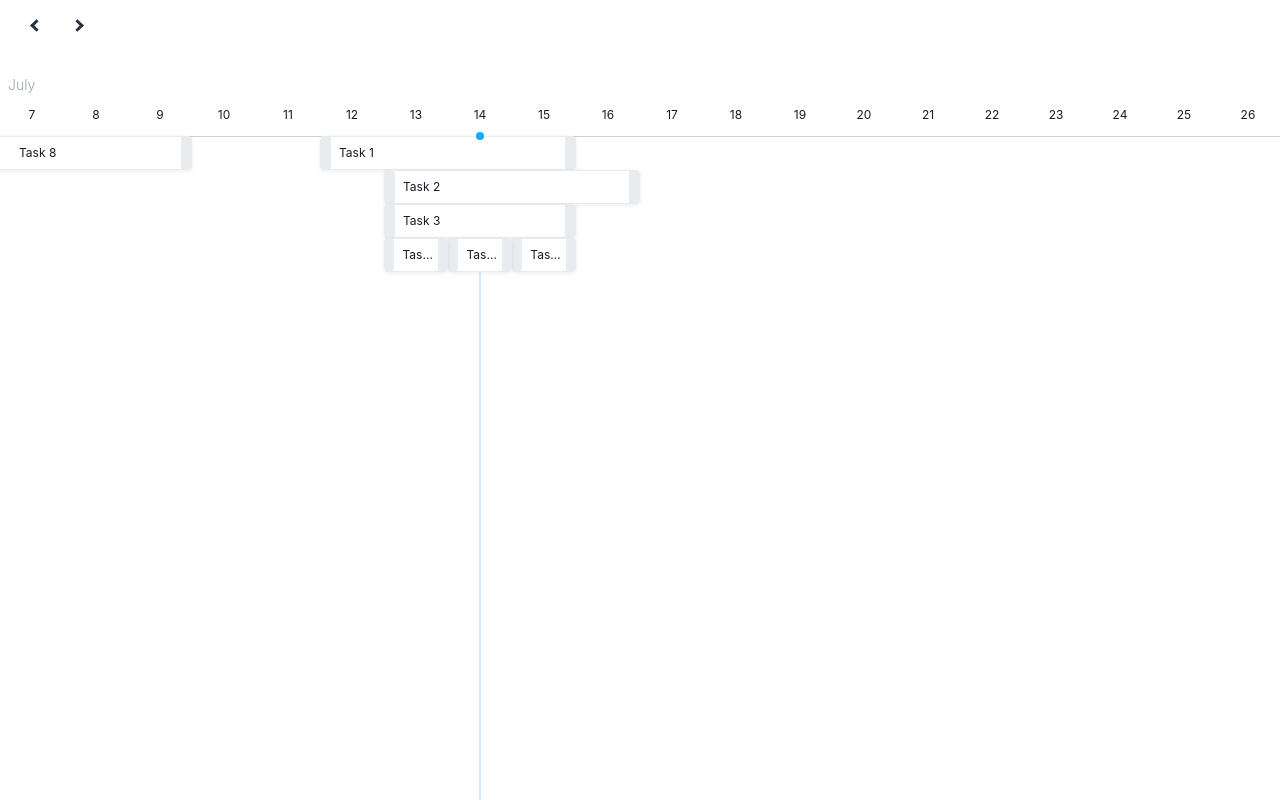
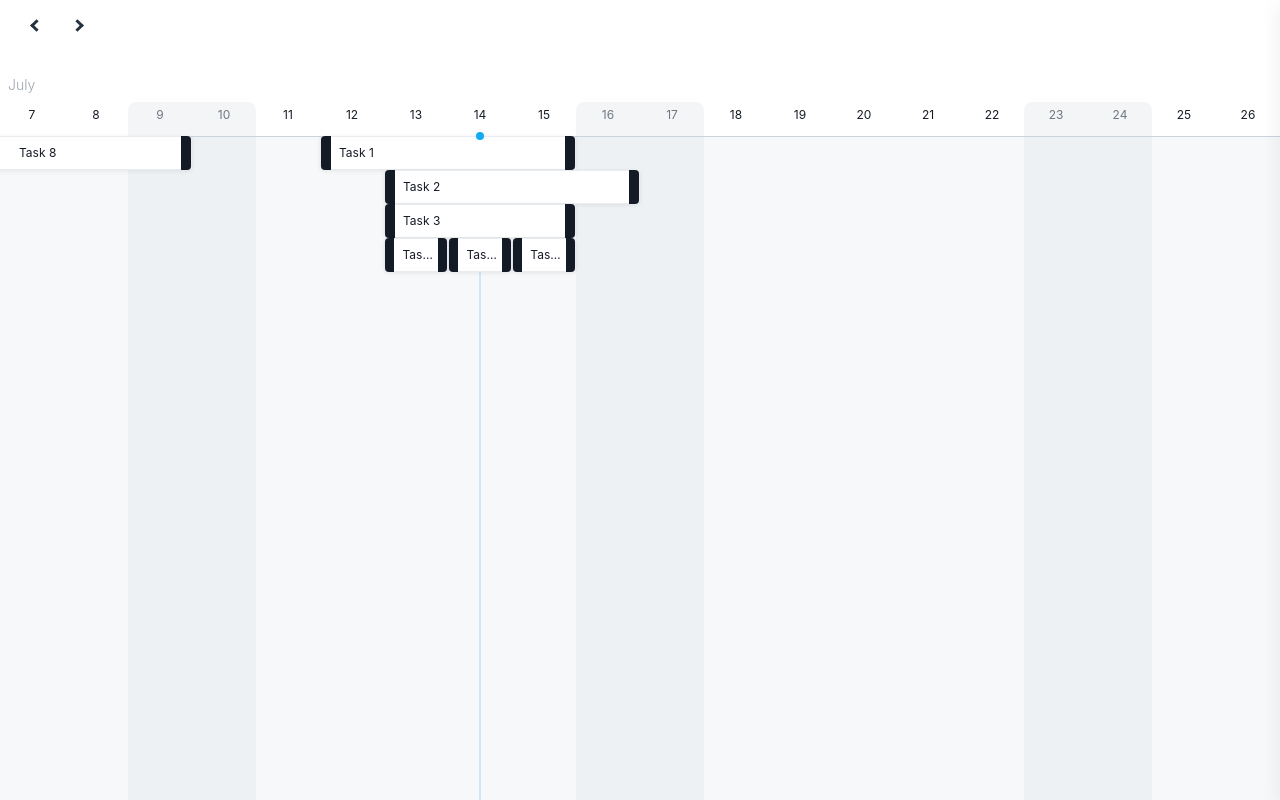
Before and after one commit to AdrKacz/simple-gantt-timeline, a React (Create React App) app in the folder react-app/simple-gantt-timeline/: page / in a window 1280 px wide. Built offline with nearby package versions, Linux system fonts and the light colour scheme.

Commit message:
Styling and Simple Editor Panel

```diff
--- /dev/null
+++ b/react-app/simple-gantt-timeline/src/components/EditTaskPanel/EditTaskPanel.css
@@ -0,0 +1,62 @@
+div.EditTaskPanel {
+  position: absolute;
+  color: var(--color-text);
+  font-family: -apple-system,BlinkMacSystemFont,"Segoe UI",Roboto,"Helvetica Neue",Helvetica,Arial,sans-serif;
+  font-size: 14px;
+  line-height: normal;
+  background-color: var(--color-background-weak);
+  border-left: 1px solid var(--color-border);
+  border-top: 1px solid var(--color-border);
+  bottom: 0;
+  box-shadow: 0 5px 20px 0 rgba(21,27,38,.08);
+  display: flex;
+  flex-direction: column;
+  left: 100%;
+  max-width: 700px;
+  top: 0;
+  width: 55%;
+  z-index: 600;
+  transition: transform .5s cubic-bezier(0.23, 1, 0.32, 1);
+}
+
+div.EditTaskPanel.visible {
+  transform: translateX(-100%);
+}
+
+div.EditTaskPanel input.taskname,
+div.EditTaskPanel input.taskname:focus {
+  width: 90%;
+
+  text-align: left;
+
+  outline: none;
+  border: none;
+
+  border: 1px solid transparent;
+  color: inherit;
+  font: inherit;
+  margin: 0;
+  border-width: 1px;
+  border-style: solid;
+  border-radius: 6px;
+  padding: 0 12px;
+  box-sizing: border-box;
+  background-color: inherit;
+  overflow-wrap: break-word;
+  resize: none;
+  white-space: pre-wrap;
+  overflow: hidden;
+  text-rendering: optimizeSpeed;
+  vertical-align: top;
+
+  border-color: transparent;
+  font-family: -apple-system,BlinkMacSystemFont,"Segoe UI",Roboto,"Helvetica Neue",Helvetica,Arial,sans-serif;
+  font-size: 24px;
+  font-weight: 500;
+  line-height: 32px;
+  min-height: 0;
+  padding-bottom: 4px;
+  padding-top: 4px;
+  width: calc(100% + 14px);
+  margin-top: 1rem;
+}
--- /dev/null
+++ b/react-app/simple-gantt-timeline/src/components/EditTaskPanel/EditTaskPanel.js
@@ -0,0 +1,36 @@
+import './EditTaskPanel.css';
+
+function EditTaskPanel({taskObject, editTaskObject}) {
+  function handleMouseUp(e) {
+    e.preventDefault();
+    e.stopPropagation();
+  }
+  function handleNameChange(e) {
+    e.preventDefault();
+    e.stopPropagation();
+
+    editTaskObject({
+      ...taskObject,
+      Name: e.target.value,
+    })
+  }
+
+  return (
+    <div
+      onMouseUp={handleMouseUp}
+      className={`EditTaskPanel${taskObject.Id ? " visible" : ""}`}
+    >
+      {taskObject.Id && (
+        <input
+          className="taskname"
+          value={taskObject.Name}
+          onChange={handleNameChange}
+          type="text"
+          placeholder="Write a task name"
+        />
+      )}
+    </div>
+  )
+};
+
+export default EditTaskPanel;
--- a/react-app/simple-gantt-timeline/src/components/EmptyTask/EmptyTask.css
+++ b/react-app/simple-gantt-timeline/src/components/EmptyTask/EmptyTask.css
@@ -5,8 +5,8 @@ div.EmptyTask {
   overflow: hidden;
 }
 
-div.EmptyTask input,
-div.EmptyTask input:focus {
+div.EmptyTask input.emptytaskname,
+div.EmptyTask input.emptytaskname:focus {
 
   margin-left: 0.5rem;
 
--- a/react-app/simple-gantt-timeline/src/components/EmptyTask/EmptyTask.js
+++ b/react-app/simple-gantt-timeline/src/components/EmptyTask/EmptyTask.js
@@ -14,7 +14,7 @@ function EmptyTask({name, absoluteTop, absoluteLeft, width, height, paddingLeft,
     e.preventDefault();
     e.stopPropagation();
 
-    setName(e.target.value)
+    setName(e.target.value);
   };
 
   useEffect(() => {
@@ -34,6 +34,7 @@ function EmptyTask({name, absoluteTop, absoluteLeft, width, height, paddingLeft,
       }}
     >
       <input
+        className="emptytaskname"
         ref={inputRef}
         value={name}
         onChange={handleChange}
--- a/react-app/simple-gantt-timeline/src/components/TaskCreator/TaskCreator.js
+++ b/react-app/simple-gantt-timeline/src/components/TaskCreator/TaskCreator.js
@@ -10,7 +10,6 @@ function TaskCreator({absoluteTop, absoluteLeft, width, height, dayWidth, taskHe
   function handleClick(e) {
     e.preventDefault();
     e.stopPropagation();
-    console.log("Click Press", e)
 
     const offsetX = e.nativeEvent.offsetX;
     const offsetY = e.nativeEvent.offsetY;
--- a/react-app/simple-gantt-timeline/src/components/TaskHandle/TaskHandle.css
+++ b/react-app/simple-gantt-timeline/src/components/TaskHandle/TaskHandle.css
@@ -16,10 +16,17 @@ div.TaskHandle {
   user-select: none;
 
   width: 10px;
-  border-radius: 0 4px 4px 0;
   bottom: 0;
   transition: opacity 100ms;
   right: -9px;
-  background-color: var(--color-background-hover);
+  background-color: var(--color-sidebar-background-strong);
   opacity: 1;
 }
+
+div.TaskHandle.handleleft {
+  border-radius: 4px 0 0 4px;
+}
+
+div.TaskHandle.handleright {
+  border-radius: 0 4px 4px 0;
+}
--- a/react-app/simple-gantt-timeline/src/components/TaskHandle/TaskHandle.js
+++ b/react-app/simple-gantt-timeline/src/components/TaskHandle/TaskHandle.js
@@ -4,7 +4,7 @@ import useMousePosition from "../../hooks/useMousePosition";
 
 import './TaskHandle.css';
 
-function TaskHandle({width, height, handleKey, updateTaskHandle}) {
+function TaskHandle({width, height, handleKey, updateTaskHandle, isLeft}) {
   const [clientX, , setIsListening] = useMousePosition(handleKey);
   function handleMouseDown(e) {
     setIsListening(true);
@@ -17,7 +17,7 @@ function TaskHandle({width, height, handleKey, updateTaskHandle}) {
   return (
     <div
       onMouseDown={handleMouseDown}
-      className="TaskHandle"
+      className={`TaskHandle ${isLeft ? "handleleft" : "handleright"}`}
       style={{
         height: height,
       }}
--- a/react-app/simple-gantt-timeline/src/components/TimeAxis/TimeAxis.css
+++ b/react-app/simple-gantt-timeline/src/components/TimeAxis/TimeAxis.css
@@ -17,6 +17,12 @@ div.TimeAxis div.time {
 
   background: var(--color-background-weak);
   border-bottom: 1px solid var(--color-border-strong);
+}
+
+div.TimeAxis div.time.weekendday {
+  color: var(--color-text-weak);
+  background-color: transparent;
+
 }
 
 div.TimeAxis div.month {
@@ -71,3 +77,18 @@ div.TimeAxis div.todaystrip {
 
   transform: translate(-50%, 0);
 }
+
+div.TimeAxis div.weekend {
+  position: absolute;
+  bottom: 0;
+  background: var(--color-background-strong-deprecated);
+
+  border-radius: 8px 8px 0 0;
+}
+
+div.TimeAxis div.timebackground {
+  position: absolute;
+  right: 0;
+  bottom: 0;
+  background: var(--color-background-medium);
+}
--- a/react-app/simple-gantt-timeline/src/components/TimeAxis/TimeAxis.js
+++ b/react-app/simple-gantt-timeline/src/components/TimeAxis/TimeAxis.js
@@ -21,8 +21,10 @@ function TimeAxis({topOrigin, leftOrigin, maxSpread, dayWidth, dayOrigin, height
   const months = [];
   const dates = [];
   const today = [];
+  const weekends = [];
 
-  Array(maxSpread).fill(0).forEach((item, i) => {
+  Array(maxSpread + 1).fill(0).forEach((item, i) => {
+    i -= 1; // Start one day earlier to catch Sunday weekend strip
     // Get Date
     const currentDay = new Date(dayOrigin.getTime() + i * 86400000)
 
@@ -30,7 +32,7 @@ function TimeAxis({topOrigin, leftOrigin, maxSpread, dayWidth, dayOrigin, height
     dates.push(
       <div
         key={`date-${i}`}
-        className="time"
+        className={`time${(currentDay.getDay() === 5 || currentDay.getDay() === 6) ? " weekendday" : ""}`}
         style={{
           top: topOrigin + height,
           left: leftOrigin + dayWidth * i,
@@ -51,8 +53,7 @@ function TimeAxis({topOrigin, leftOrigin, maxSpread, dayWidth, dayOrigin, height
             top: topOrigin + 2 * height,
             left: leftOrigin + dayWidth * i + dayWidth / 2,
           }}
-        >
-        </div>
+        />
       );
 
       today.push(
@@ -63,10 +64,24 @@ function TimeAxis({topOrigin, leftOrigin, maxSpread, dayWidth, dayOrigin, height
             top: topOrigin + 2 * height,
             left: leftOrigin + dayWidth * i + dayWidth / 2,
           }}
-        >
-        </div>
+        />
       );
     };
+
+    // Add weekends (if Saturday -5-)
+    if (currentDay.getDay() === 5) {
+      weekends.push(
+        <div
+          key={`weekends-${i}`}
+          className="weekend"
+          style={{
+            top: topOrigin + height,
+            left: leftOrigin + dayWidth * i,
+            width: 2 * dayWidth,
+          }}
+        />
+      )
+    }
 
     // Add Month
     if (i === 0 || currentDay.getDate() === 1) {
@@ -87,6 +102,14 @@ function TimeAxis({topOrigin, leftOrigin, maxSpread, dayWidth, dayOrigin, height
 
   return (
     <div className="TimeAxis">
+      <div
+        className="timebackground"
+        style={{
+          top: topOrigin + 2 * height,
+          left: leftOrigin,
+        }}
+      />
+      {weekends}
       {months}
       {dates}
       {today}
--- a/react-app/simple-gantt-timeline/src/components/Timeline/Timeline.js
+++ b/react-app/simple-gantt-timeline/src/components/Timeline/Timeline.js
@@ -6,6 +6,7 @@ import { useState } from "react";
 import Task from "../Task/Task";
 import EmptyTask from "../EmptyTask/EmptyTask";
 import TaskCreator from "../TaskCreator/TaskCreator";
+import EditTaskPanel from "../EditTaskPanel/EditTaskPanel";
 
 import './Timeline.css';
 
@@ -20,13 +21,16 @@ function Timeline({mouseEvent, fromDate, topOrigin, leftOrigin, maxSpread, dayWi
   editStoreTask = editStoreTask ?? ((_) => (undefined));
 
   function handleMouseUp() {
-    validateEditedTask();
-    setEditedTask({});
+    if (!isEditTaskPanelOpen && editedTask.Id) {
+      validateRunningTasks();
+    };
   };
 
   // TODO: Both can be merged
   const [emptyTask, setEmptyTask] = useState({});
   const [editedTask, setEditedTask] = useState({});
+
+  const [isEditTaskPanelOpen, setIsEditTaskPanelOpen] = useState(false);
 
   const dayOrigin = new Date(fromDate.getTime());
   const timelineMap = {};
@@ -43,6 +47,21 @@ function Timeline({mouseEvent, fromDate, topOrigin, leftOrigin, maxSpread, dayWi
   if (emptyTask.StartDate && emptyTask.DueDate) {
     placeTask(emptyTask, EmptyTask);
   };
+
+  function findTask(taskId) {
+    let localTask;
+    if (editedTask.Id === taskId) {
+      localTask = {...editedTask};
+    } else {
+      for (let i = 0; i < store.length; i++) {
+        if (store[i].Id === taskId) {
+          localTask = {...store[i]}
+          break;
+        };
+      };
+    };
+    return localTask;
+  }
 
   function placeTask(item, Template) {
     // Get offset and spread
@@ -75,6 +94,7 @@ function Timeline({mouseEvent, fromDate, topOrigin, leftOrigin, maxSpread, dayWi
           paddingLeft={-Math.min(column, 0) * dayWidth}
           setName={(value) => (setEmptyTask({...emptyTask, Name:value}))}
           updateTask={(...args) => (updateLocalTask(item.Id, ...args))}
+          launchEditTaskObject={() => (launchEditLocalTaskObject(item.Id))}
         />
       );
     };
@@ -99,13 +119,29 @@ function Timeline({mouseEvent, fromDate, topOrigin, leftOrigin, maxSpread, dayWi
     editStoreTask({...emptyTask, Id: taskId});
   }
 
+  function validateRunningTasks() {
+    // Validate empty and edited task
+    if (emptyTask.StartDate && emptyTask.DueDate) {
+      validateEmptyTask();
+      setEmptyTask({});
+      return true;
+    } else if (editedTask.Id) {
+      if (isEditTaskPanelOpen) {
+        setIsEditTaskPanelOpen(false);
+      };
+      validateEditedTask();
+      setEditedTask({});
+      return true;
+    };
+    return false;
+  }
+
   function createTask(column, row) {
     // Just remove if already there
-    if (emptyTask.StartDate && emptyTask.DueDate) {
-      validateEmptyTask()
-      setEmptyTask({});
+    if (validateRunningTasks()) {
       return;
     };
+
     if (!column || !row) {
       return;
     }
@@ -128,28 +164,34 @@ function Timeline({mouseEvent, fromDate, topOrigin, leftOrigin, maxSpread, dayWi
     });
   }
 
+  function launchEditLocalTaskObject(taskId) {
+    // Verification if creation / edition running (should not happen)
+    if (validateRunningTasks()) {
+      return;
+    };
+
+    // Open Edition panel
+    const localTask = findTask(taskId);
+    setIsEditTaskPanelOpen(true);
+    setEditedTask(localTask);
+  }
+
+  function editCurrentLocalTaskObject(newTaskObject) {
+    setEditedTask(newTaskObject);
+  }
+
   function updateLocalTask(taskId, side, clientX, clientY) {
     if (!taskId || !side || (!clientX && !clientY)) {
       return;
     }
-    let localTask;
-    if (editedTask.Id === taskId) {
-      localTask = {...editedTask};
-    } else {
-      for (let i = 0; i < store.length; i++) {
-        if (store[i].Id === taskId) {
-          localTask = {...store[i]}
-          break;
-        };
-      };
-    };
+    const localTask = findTask(taskId);
     const fromColumn = localStoreMapInfo[taskId].column;
     const toColumn = localStoreMapInfo[taskId].column + localStoreMapInfo[taskId].spread - 1;
     const currentRow = localStoreMapInfo[taskId].row;
 
     if (side === "left") {
       const localColumn = Math.floor((clientX - leftOrigin - dayWidth / 2) / dayWidth);
-      if (localColumn > toColumn) {
+      if (localColumn > toColumn || localColumn - fromColumn === 0) {
         return;
       }
       for (let i = Math.min(localColumn, fromColumn); i <= Math.max(localColumn, fromColumn); i++) {
@@ -164,7 +206,7 @@ function Timeline({mouseEvent, fromDate, topOrigin, leftOrigin, maxSpread, dayWi
 
     } else if (side === "right") {
       const localColumn = Math.floor((clientX - leftOrigin - dayWidth / 2) / dayWidth);
-      if (localColumn < fromColumn) {
+      if (localColumn < fromColumn || localColumn - toColumn === 0) {
         return;
       }
       for (let i = Math.min(localColumn, toColumn); i <= Math.max(localColumn, toColumn); i++) {
@@ -215,6 +257,10 @@ function Timeline({mouseEvent, fromDate, topOrigin, leftOrigin, maxSpread, dayWi
         createTask={createTask}
       />
       {tasks}
+      <EditTaskPanel
+          taskObject={isEditTaskPanelOpen ? editedTask : {}}
+          editTaskObject={editCurrentLocalTaskObject}
+      />
     </div>
   );
 }
```
Also changed, not shown: react-app/simple-gantt-timeline/src/components/Task/Task.js (+10 -1 lines).
